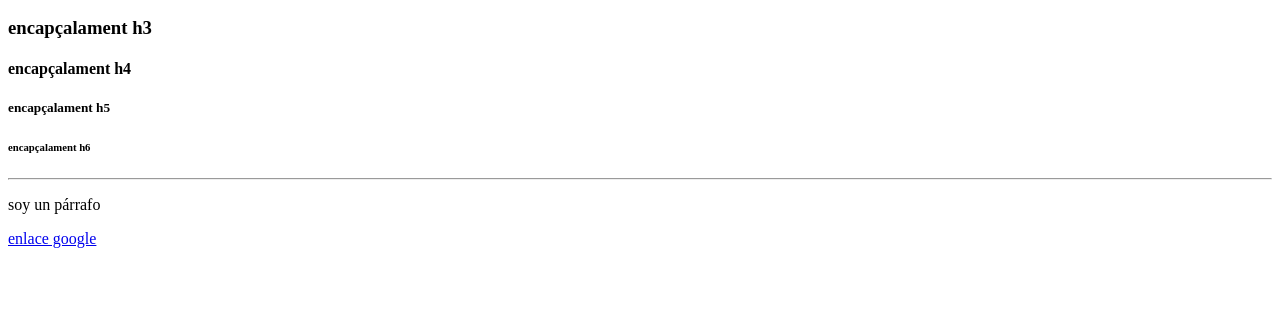
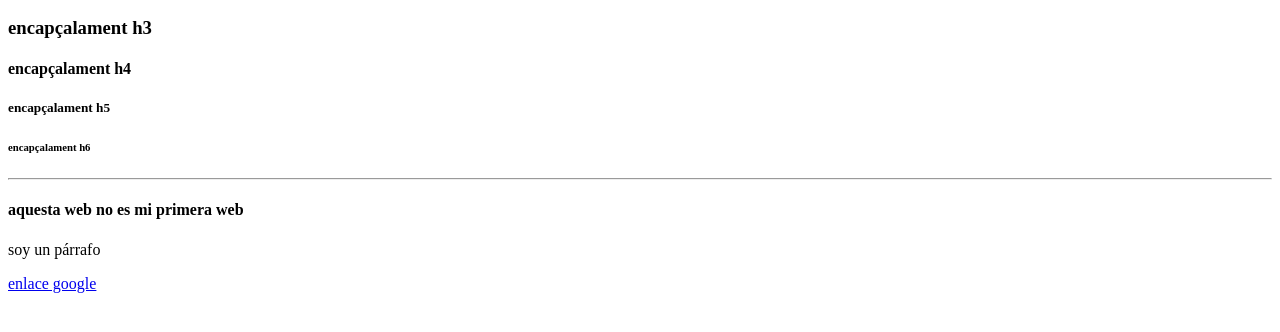
Before and after one commit to HannahRem/test1, a plain HTML site: page index.html in a window 1280 px wide. Shown: the part 110-442 px from the top of the page. Drawn offline with Linux system fonts and the light colour scheme.

Commit message:
profesor

```diff
--- a/index.html
+++ b/index.html
@@ -18,6 +18,7 @@
     <h6>encapçalament h6</h6>
 
     <hr>
+    <h4> aquesta web no es mi primera web</h4>
 
     <p>soy un párrafo</p>
 
```
